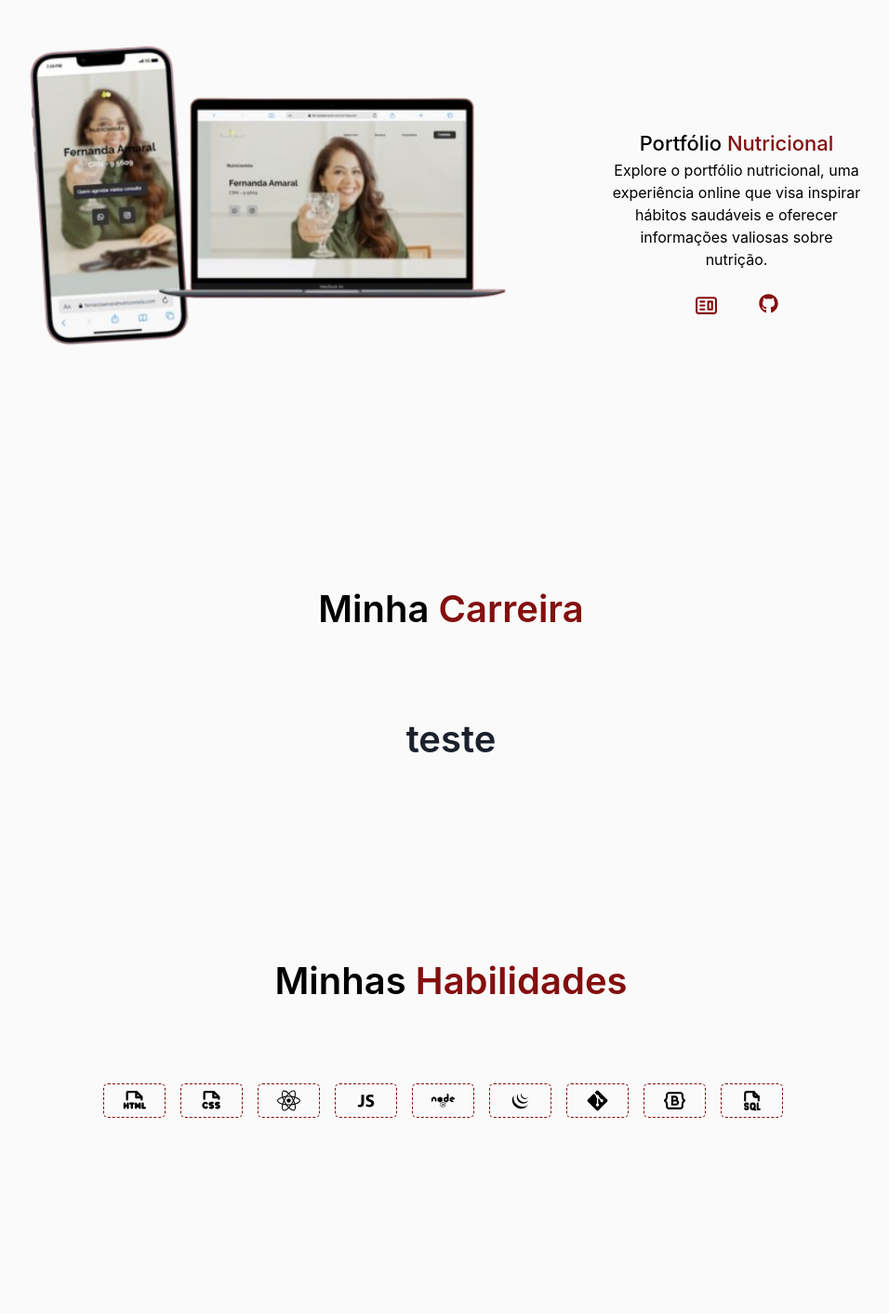
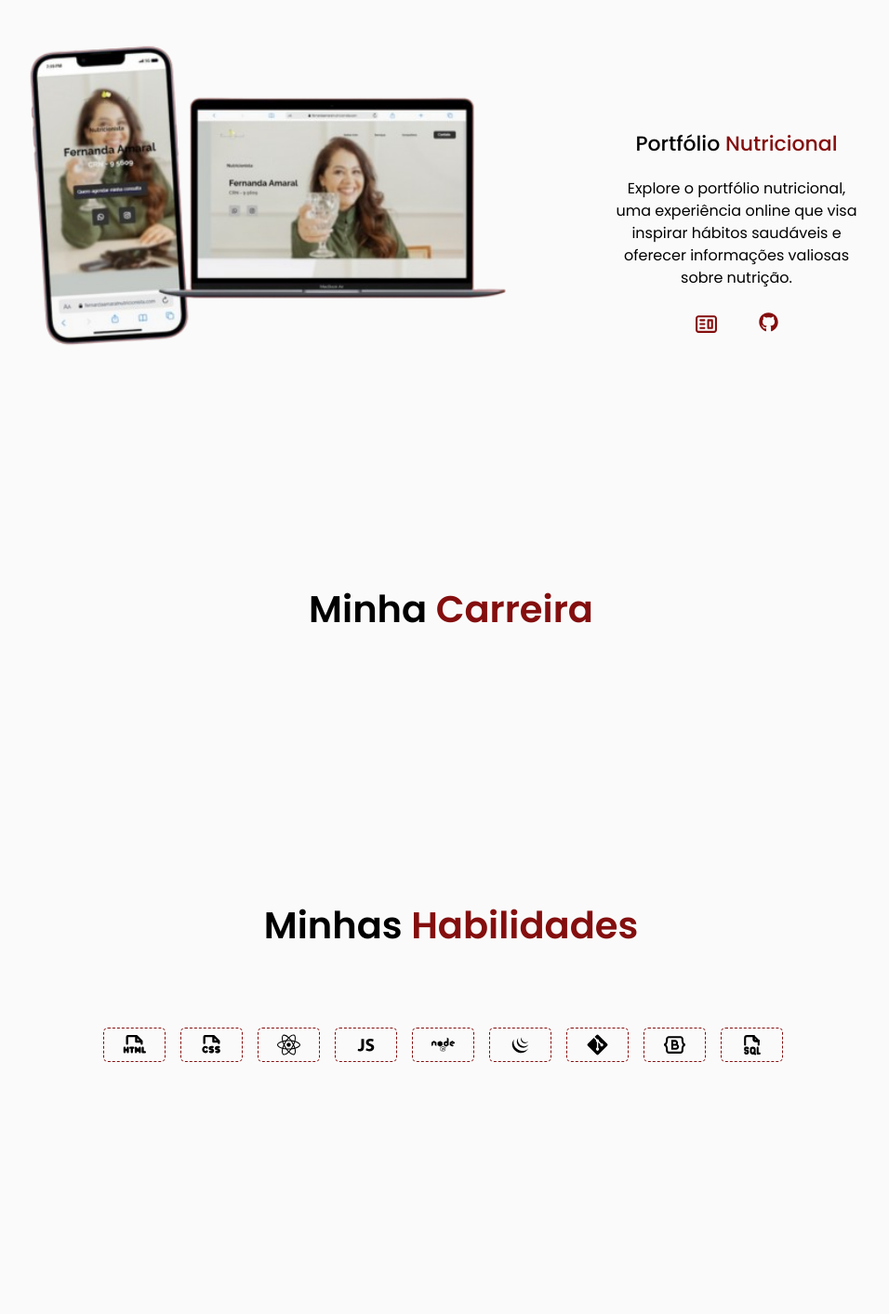
Before and after one commit to MatheuscAmaral/Portfolio, a React (Vite) app: page / in a window 1280 px wide. Shown: the part 2100-3513 px from the top of the page at 93% size, without its empty margins (155-1111 px from the left). Built offline with nearby package versions, Linux system fonts and the light colour scheme.

Commit message:
fix: corrigindo bugs encontrados nas seções

```diff
--- a/src/App.css
+++ b/src/App.css
@@ -8,7 +8,6 @@ body {
     margin: 0;
     padding: 0;
     box-sizing: border-box;
-    font-family: 'Poppins', sans-serif;
     user-select: none;
 }
 
@@ -26,6 +25,7 @@ body {
     "main main main"
     "footer footer footer";
     gap: 3rem;
+    font-family: 'Poppins', sans-serif;
 }
 
 #logo img {
@@ -180,12 +180,13 @@ li > a {
     animation: inicializatedMain var(--time) alternate;
 }
 
-#linkedin, #gitHub {
+
+#linkedin, #gitHub, .arrowButton a{
     cursor: pointer;
     transition: 0.3s;
 }
 
-#linkedin:hover, #gitHub:hover, .arrowBottom:hover {
+#linkedin:hover, #gitHub:hover, .arrowButton:hover {
     color: var(--secondary-color-hover);
     transform: scale(1.05);
 }
@@ -286,6 +287,7 @@ li > a {
     align-items: center;
 }
 
+
 @keyframes inicializatedNav {
     0% {
         opacity: 0;
--- a/src/App.jsx
+++ b/src/App.jsx
@@ -164,9 +164,9 @@ function App() {
               />
             </div>
 
-            <a href="#projects" >
+            <a href="#projects">
               <IoIosArrowDropdownCircle
-                className="arrowBottom"
+                className="arrowButton"
                 fontSize={"40px"}
                 style={{border: "none", borderRadius: "50%", color: " rgb(132, 14, 14)", padding: "20px", left: "1rem", bottom: "1rem", position: "absolute", cursor: "pointer"}}
               />
@@ -220,7 +220,7 @@ function App() {
             <Carrer/>
           </div>
 
-          <div id="skills">
+          <div id="skills" style={{paddingBottom: "200px"}}>
             <h1 style={{color: lightOn ? "black" : "white"}}>Minhas <span className="secondary-color">Habilidades</span></h1>
 
             <div className="skills-container" style={{color: lightOn ? "black" : "white"}}>
@@ -255,7 +255,7 @@ function App() {
             </div>
           </div>
 
-          <div id="talkMe">
+          <div id="talkMe" style={{paddingBottom: "200px"}}>
             <h1 style={{color: lightOn ? "black" : "white"}}>Fale <span className="secondary-color">comigo</span></h1>
 
             <div className="row">
--- a/src/components/cards/card.jsx
+++ b/src/components/cards/card.jsx
@@ -11,10 +11,10 @@ function Card({imageUrl, title, subTitle, description, light, deploy, github, in
             />
 
             <div className="card-content" style={{textAlign: "center", padding: "0px 40px 40px 40px", width: "350px", wordWrap: "break-word", height: "160px"}}>
-                <h3 style={{color: light ? "black" : "white", fontSize: "22px", fontWeight: "500"}}>
+                <h3 style={{color: light ? "black" : "white", fontSize: "22px", fontWeight: "500", marginBottom: "20px"}}>
                     {title} <span className="secondary-color">{subTitle}</span>
                 </h3>
-                <span style={{color: light ? "black" : "white", fontSize: "14x"}}>
+                <span style={{color: light ? "black" : "white"}}>
                     {description}
                 </span>
 
--- a/src/components/carrer/carrer.jsx
+++ b/src/components/carrer/carrer.jsx
@@ -1,10 +1,7 @@
+function Carrer() {
+  return (
+    <h1></h1>
+  )
+}
 
-
-  function Carrer() {
-    return (
-      <h1>teste</h1>
-    )
-  }
-
-
-  export default Carrer
+export default Carrer
```
